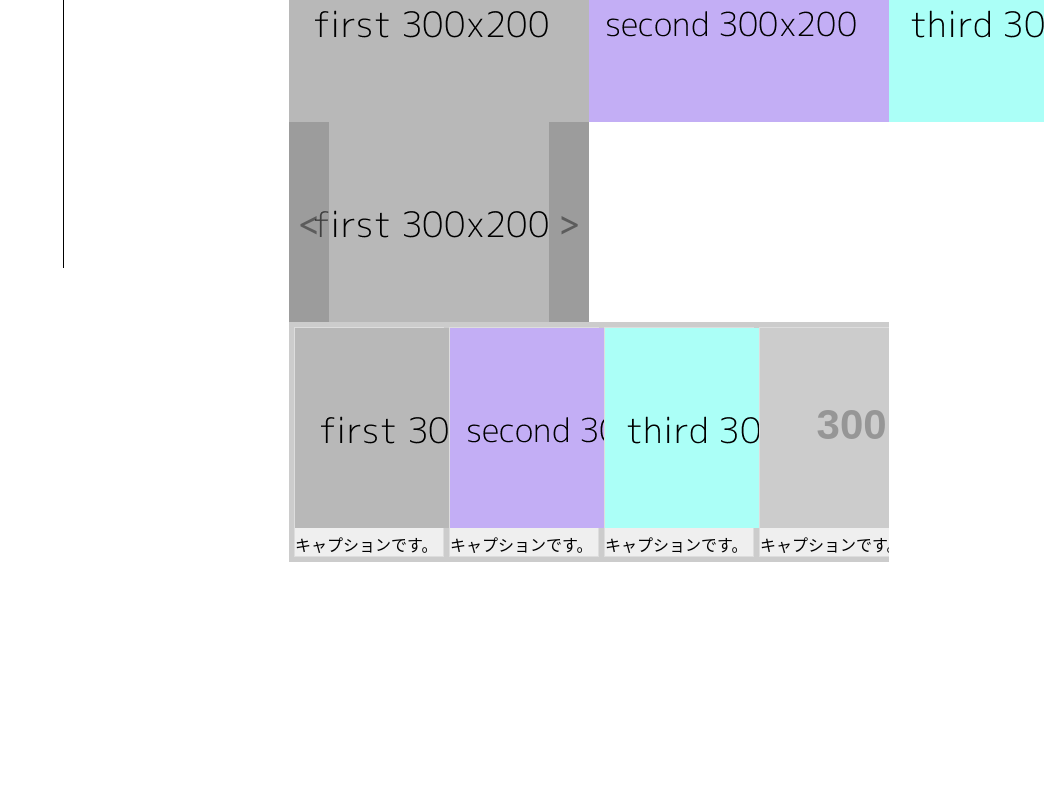
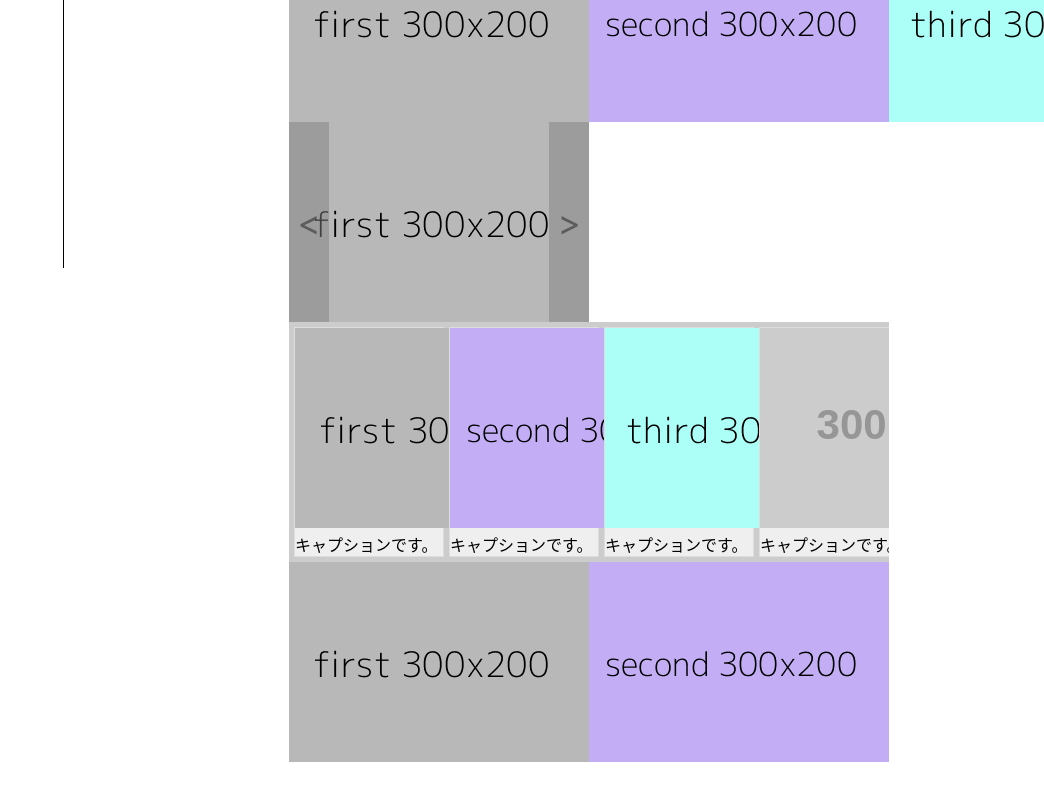
Before and after one commit to igayamaguchi/vue-ui-example, a Nuxt app: page /carousel in a window 1280 px wide. Shown: the part 592-1392 px from the top of the page, without its empty margins (236-1280 px from the left). Before the commit the page ends 1354 px from the top, so only its background shows below. Built offline with nearby package versions, Linux system fonts and the light colour scheme.

Commit message:
add slot carousel

```diff
--- /dev/null
+++ b/components/carousel/SlotCarousel/SlotCarousel.vue
@@ -0,0 +1,89 @@
+<template>
+  <div :class="$style.wrapper">
+    <div ref="viewport" :class="$style.viewport">
+      <ul
+        ref="content"
+        :class="$style.content"
+        :style="`transform: translateX(-${x}px)`"
+      >
+        <slot></slot>
+      </ul>
+    </div>
+    <div v-if="canPrev" @click="prev" :class="$style.prev">&lt;</div>
+    <div v-if="canNext" @click="next" :class="$style.next">&gt;</div>
+  </div>
+</template>
+
+<script>
+export default {
+  name: 'SlotCarousel',
+  data() {
+    return {
+      page: 1,
+      maxPage: 0,
+      width: 0
+    }
+  },
+  computed: {
+    x() {
+      return (this.page - 1) * 600
+    },
+    canPrev() {
+      return this.page > 1
+    },
+    canNext() {
+      return this.page < this.maxPage
+    }
+  },
+  mounted() {
+    this.maxPage = Math.ceil(
+      this.$refs.content.scrollWidth / this.$refs.viewport.clientWidth
+    )
+  },
+  methods: {
+    prev() {
+      if (this.canPrev) {
+        this.page -= 1
+      }
+    },
+    next() {
+      if (this.canNext) {
+        this.page += 1
+      }
+    }
+  }
+}
+</script>
+
+<style scoped>
+li {
+  list-style: none;
+}
+</style>
+<style module>
+.wrapper {
+  display: inline-block;
+  position: relative;
+}
+.viewport {
+  overflow: hidden;
+}
+.content {
+  display: flex;
+  transition: all 0.4s ease;
+}
+.prev {
+  position: absolute;
+  top: 50%;
+  left: 0;
+  transform: translate(-100%, -50%);
+  cursor: pointer;
+}
+.next {
+  position: absolute;
+  top: 50%;
+  right: 0;
+  transform: translate(100%, -50%);
+  cursor: pointer;
+}
+</style>
--- a/pages/carousel.vue
+++ b/pages/carousel.vue
@@ -22,10 +22,16 @@
       <!-- /.slider -->
     </div>
     <!-- /.slider-wrapper -->
+    <slot-carousel class="slot-carousel">
+      <div v-for="(img, index) in forNormalCarousel" :key="index">
+        <img :src="img" />
+      </div>
+    </slot-carousel>
   </div>
 </template>
 
 <script>
+import SlotCarousel from '../components/carousel/SlotCarousel/SlotCarousel.vue'
 import NormalCarousel from '~/components/carousel/NormalCarousel'
 import NormalTransform3dCarousel from '~/components/carousel/NormalTransform3dCarousel.vue'
 import ScrollSnapCarousel from '~/components/carousel/ScrollSnapCarousel.vue'
@@ -35,7 +41,12 @@ export default {
   provide: {
     carousel: this
   },
-  components: { NormalCarousel, NormalTransform3dCarousel, ScrollSnapCarousel },
+  components: {
+    SlotCarousel,
+    NormalCarousel,
+    NormalTransform3dCarousel,
+    ScrollSnapCarousel
+  },
   data() {
     return {
       forNormalCarousel: [
@@ -55,7 +66,7 @@ export default {
   margin: 200px;
 }
 </style>
-<style>
+<style scoped>
 .slider-wrapper {
   width: 600px;
   padding: 5px;
@@ -93,4 +104,7 @@ export default {
 .unit .img {
   text-align: center;
 }
+.slot-carousel {
+  width: 600px;
+}
 </style>
```
